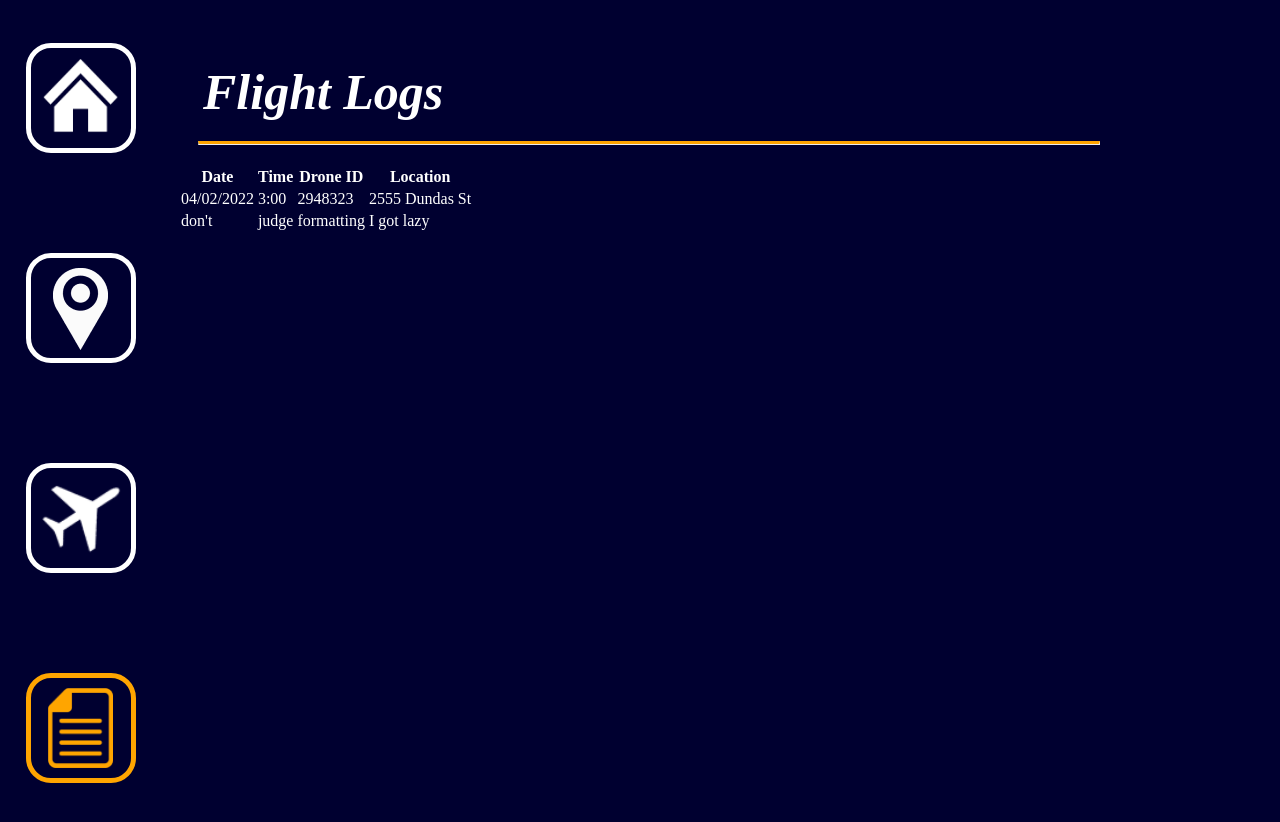
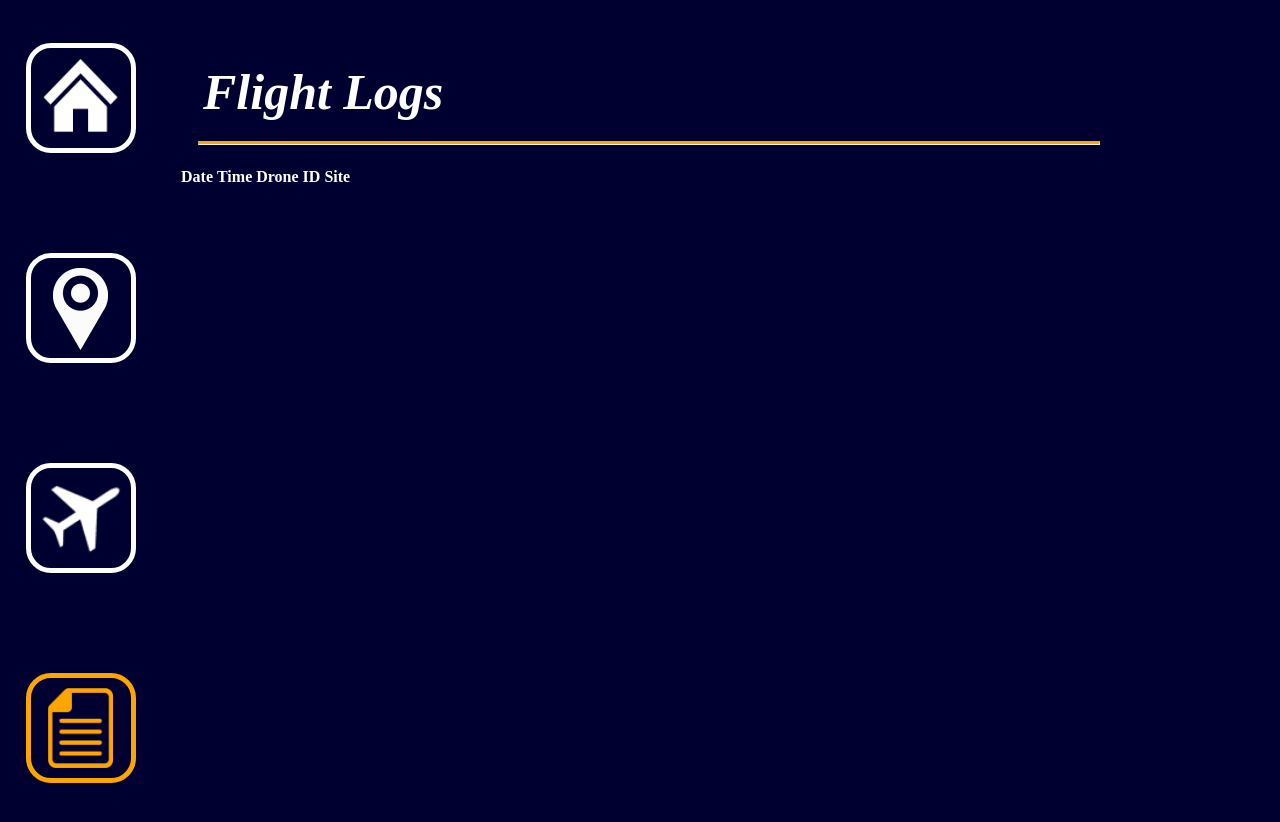
Before and after one commit to csc301-winter-2022/team-project-16-uoft-aerospace-team, a React (Create React App) app in the folder frontend/: page /#/log in a window 1280 px wide. Shown: the top 822 px of the page. Built offline with nearby package versions, Linux system fonts and the light colour scheme.

Commit message:
add get requests to log page

```diff
--- a/frontend/src/backend/controllers/services.js
+++ b/frontend/src/backend/controllers/services.js
@@ -72,6 +72,6 @@ function create_flight(date, sitename, pilot, drone, id, notes) {
 
 // // Logs
 
-function get_logs() {
+export function get_logs() {
     return FM.get_past();
 }
--- a/frontend/src/components/FlightLogPage.js
+++ b/frontend/src/components/FlightLogPage.js
@@ -1,10 +1,14 @@
 import pageStyle from "../styles/pageStyle";
 import {dividerStyle, flightLogsTitleStyle} from "../styles/flightLogStyle";
+import * as services from '../backend/controllers/services'
+import { nanoid } from 'nanoid';
 
 const FlightLogPage = () => {
 
     // Log will show past flights
     // Make get request for past flight data
+
+    const logs = services.get_logs();
 
     return (
       <div style={pageStyle}>
@@ -22,20 +26,18 @@ const FlightLogPage = () => {
                 <th>Date</th>
                 <th>Time</th>
                 <th>Drone ID</th>
-                <th>Location</th>
+                <th>Site</th>
               </tr>
-              <tr>
-                <td>04/02/2022</td>
-                <td>3:00</td>
-                <td>2948323</td>
-                <td>2555 Dundas St</td>
-              </tr>
-              <tr>
-                <td>don't</td>
-                <td>judge</td>
-                <td>formatting</td>
-                <td>I got lazy</td>
-              </tr>
+              {logs.map(flight => {
+                return (
+                  <tr key={nanoid()}>
+                    <td>{flight.date}</td>
+                    <td>{flight.date}</td>
+                    <td>{flight.drone}</td>
+                    <td>{flight.sitename}</td>
+                  </tr>
+                )
+              })}
             </tbody>
           </table>
         </div>
```
